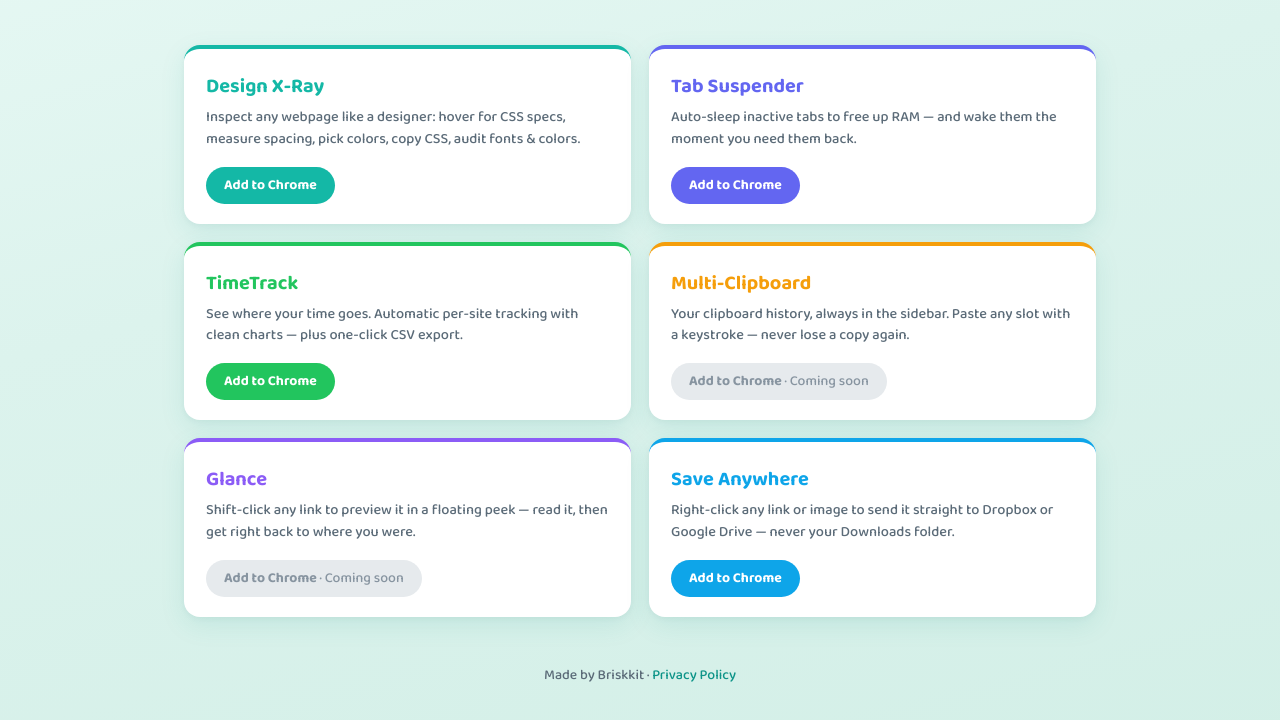
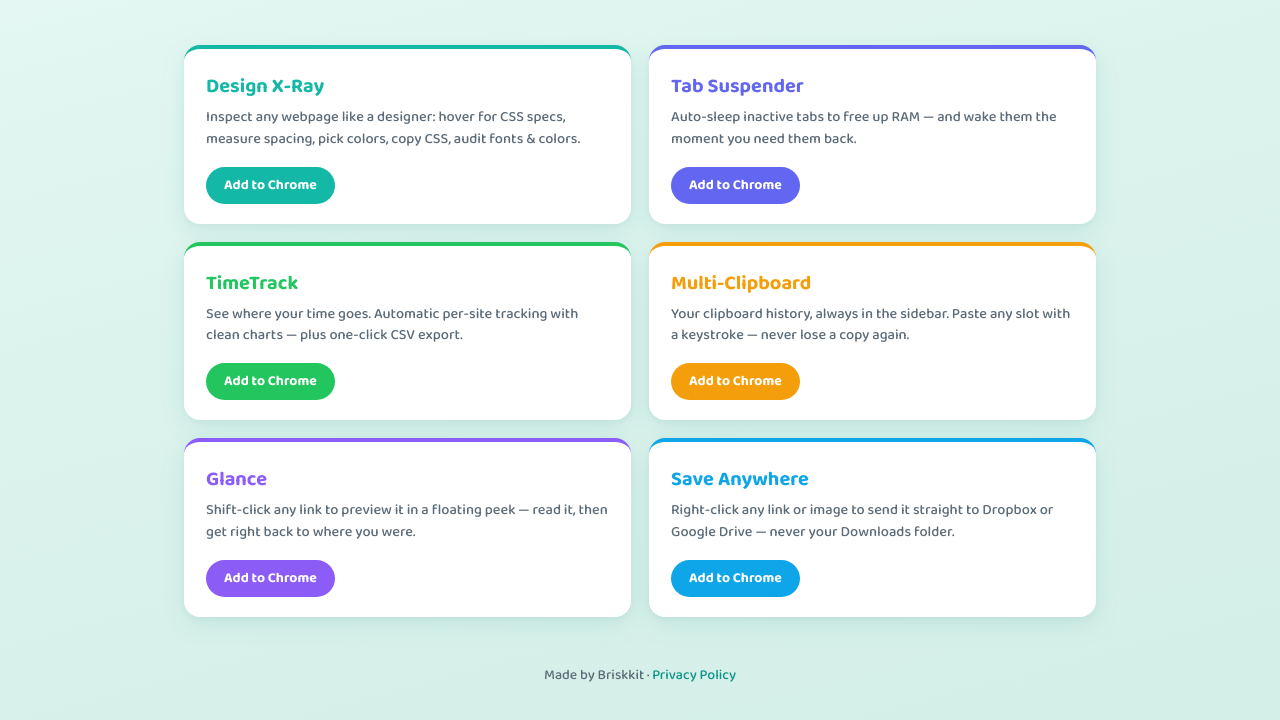
Before and after one commit to beckzhou712/briskkit, a plain HTML site: page index.html in a window 1280 px wide. Shown: the part 246-966 px from the top of the page. Drawn offline with Linux system fonts and the light colour scheme.

Commit message:
site: 回填 Glance/Multi-Clipboard 商店真链接(六个全部上线)

```diff
--- a/index.html
+++ b/index.html
@@ -114,13 +114,13 @@
       <article class="card" style="--accent:#f59e0b">
         <div class="card__name">Multi-Clipboard</div>
         <div class="card__desc">Your clipboard history, always in the sidebar. Paste any slot with a keystroke — never lose a copy again.</div>
-        <a class="card__cta" href="#" data-soon>Add to Chrome</a>
+        <a class="card__cta" href="https://chromewebstore.google.com/detail/mjnfcpblplgljjkggihedeigejjbpegm">Add to Chrome</a>
       </article>
 
       <article class="card" style="--accent:#8b5cf6">
         <div class="card__name">Glance</div>
         <div class="card__desc">Shift-click any link to preview it in a floating peek — read it, then get right back to where you were.</div>
-        <a class="card__cta" href="#" data-soon>Add to Chrome</a>
+        <a class="card__cta" href="https://chromewebstore.google.com/detail/pdpkdehmchdffmckfemkocbjhalclomb">Add to Chrome</a>
       </article>
 
       <article class="card" style="--accent:#0ea5e9">
```
